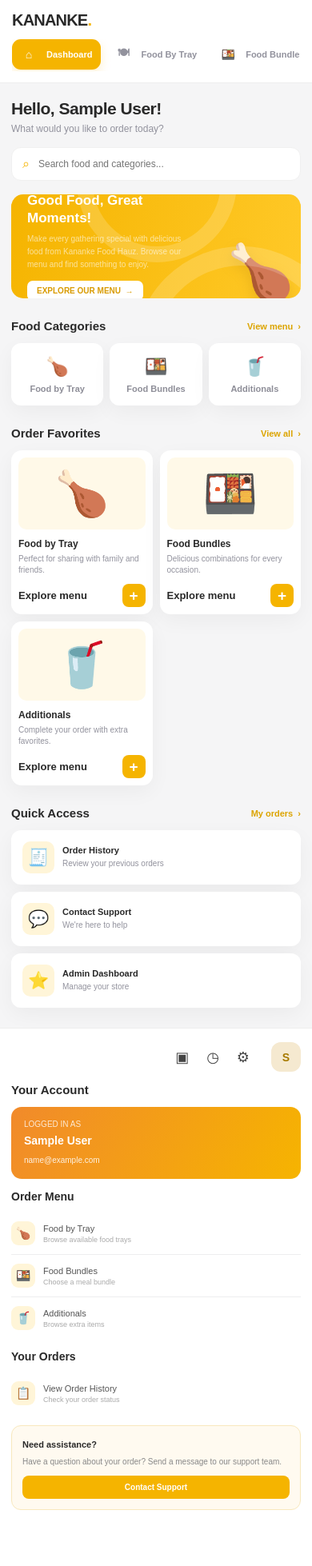
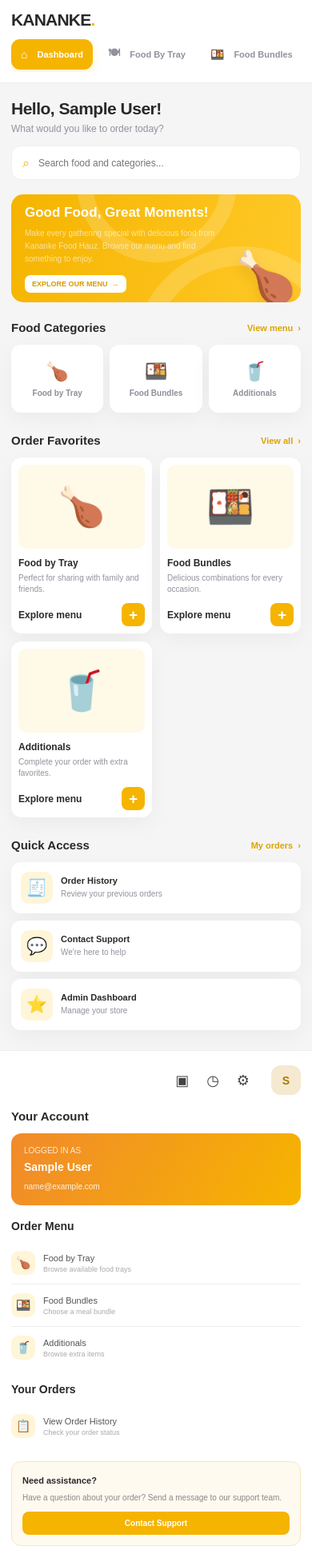
Before and after one commit to lhouienellestomago-cell/kananke, a PHP site: page / in a window 390 px wide. Shown: the whole page at 80% size. Before the commit the page ends 1888 px from the top, so only its background shows below. Run offline with PHP 8.4, Linux system fonts and the light colour scheme; the visitor is signed in with stand-in values (Sample User, id 1); data that the repository does not hold is empty.

Commit message:
Update index.php

```diff
--- a/index.php
+++ b/index.php
@@ -762,23 +762,41 @@ button {
 
 /* MOBILE */
 
+
 @media(max-width:600px) {
+
+    * {
+        box-sizing: border-box;
+    }
+
+    body {
+        overflow-x: hidden;
+    }
 
     .app {
         display: flex;
         flex-direction: column;
-    }
+        width: 100%;
+        min-width: 0;
+    }
+
+    /* TOP NAVIGATION */
 
     .sidebar {
+        width: 100%;
         min-height: auto;
-        padding: 14px 15px;
+        padding: 13px 14px;
         border-right: 0;
         border-bottom: 1px solid #eee;
+        position: sticky;
+        top: 0;
+        z-index: 100;
+        background: #fff;
     }
 
     .brand {
         margin: 0 0 12px;
-        font-size: 20px;
+        font-size: 21px;
     }
 
     .nav-label,
@@ -792,41 +810,67 @@ button {
         display: flex;
         overflow-x: auto;
         gap: 7px;
-        padding-bottom: 2px;
+        padding-bottom: 3px;
+        scrollbar-width: none;
+    }
+
+    .nav::-webkit-scrollbar {
+        display: none;
     }
 
     .nav a {
+        flex-shrink: 0;
+        min-height: 38px;
+        padding: 0 12px;
+        font-size: 11px;
         white-space: nowrap;
-        min-height: 38px;
-        padding: 0 11px;
-        font-size: 11px;
     }
 
     .nav a .ico {
         font-size: 14px;
-    }
+        width: auto;
+    }
+
+    /* MAIN DASHBOARD */
 
     .main {
+        width: 100%;
+        min-width: 0;
         padding: 20px 14px 25px;
     }
 
     .topbar {
-        align-items: flex-start;
+        display: flex;
         flex-direction: column;
-        margin-bottom: 17px;
+        align-items: stretch;
+        gap: 14px;
+        margin-bottom: 18px;
     }
 
     .welcome h1 {
         font-size: 21px;
     }
 
+    .welcome p {
+        font-size: 12px;
+    }
+
     .search {
         width: 100%;
-    }
+        height: 43px;
+    }
+
+    /* BANNER */
 
     .banner {
-        height: 130px;
-        padding: 20px;
+        width: 100%;
+        height: 135px;
+        padding: 17px;
+        margin-bottom: 23px;
+    }
+
+    .banner-copy {
+        max-width: 75%;
     }
 
     .banner h2 {
@@ -835,60 +879,113 @@ button {
 
     .banner p {
         font-size: 10px;
-        max-width: 250px;
+    }
+
+    .banner-tag {
+        font-size: 9px;
+        padding: 6px 9px;
     }
 
     .banner-art {
-        font-size: 68px;
-        right: 8px;
-    }
+        font-size: 62px;
+        right: 5px;
+        bottom: -5px;
+    }
+
+    /* CATEGORIES */
 
     .categories {
+        grid-template-columns: repeat(3, minmax(0, 1fr));
         gap: 8px;
     }
 
     .category {
-        min-height: 78px;
+        min-height: 85px;
+        padding: 8px 3px;
     }
 
     .category .emoji {
         font-size: 23px;
     }
 
+    .category span:last-child {
+        font-size: 10px;
+        text-align: center;
+    }
+
+    /* FOOD CARDS */
+
     .products {
-        grid-template-columns: repeat(2,minmax(0,1fr));
+        grid-template-columns: repeat(2, minmax(0, 1fr));
+        gap: 10px;
+    }
+
+    .product {
+        padding: 9px;
     }
 
     .product-visual {
-        height: 90px;
-    }
+        height: 105px;
+        font-size: 48px;
+    }
+
+    .product h3 {
+        font-size: 12px;
+    }
+
+    .product p {
+        font-size: 10px;
+    }
+
+    .price {
+        font-size: 12px;
+    }
+
+    /* RECENT ORDERS */
 
     .recent {
         grid-template-columns: 1fr;
-    }
+        gap: 9px;
+    }
+
+    .recent-card {
+        padding: 12px;
+    }
+
+    /* RIGHT PANEL */
 
     .rightbar {
-        display: grid;
-        grid-template-columns: 1fr;
-        padding: 17px 14px;
-        gap: 14px;
+        width: 100%;
+        min-width: 0;
+        display: flex;
+        flex-direction: column;
+        padding: 18px 14px 25px;
+        border-left: 0;
+        border-top: 1px solid #eee;
+        gap: 18px;
     }
 
     .right-top {
-        grid-column: auto;
+        width: 100%;
         justify-content: flex-end;
         margin: 0;
     }
 
     .customer-card {
+        margin-bottom: 0;
+    }
+
+    .right-section {
+        width: 100%;
         margin: 0;
     }
 
-    .right-section {
-        margin: 0;
+    .quick-link {
+        min-height: 48px;
     }
 
     .support-box {
+        width: 100%;
         margin: 0;
     }
 
```
